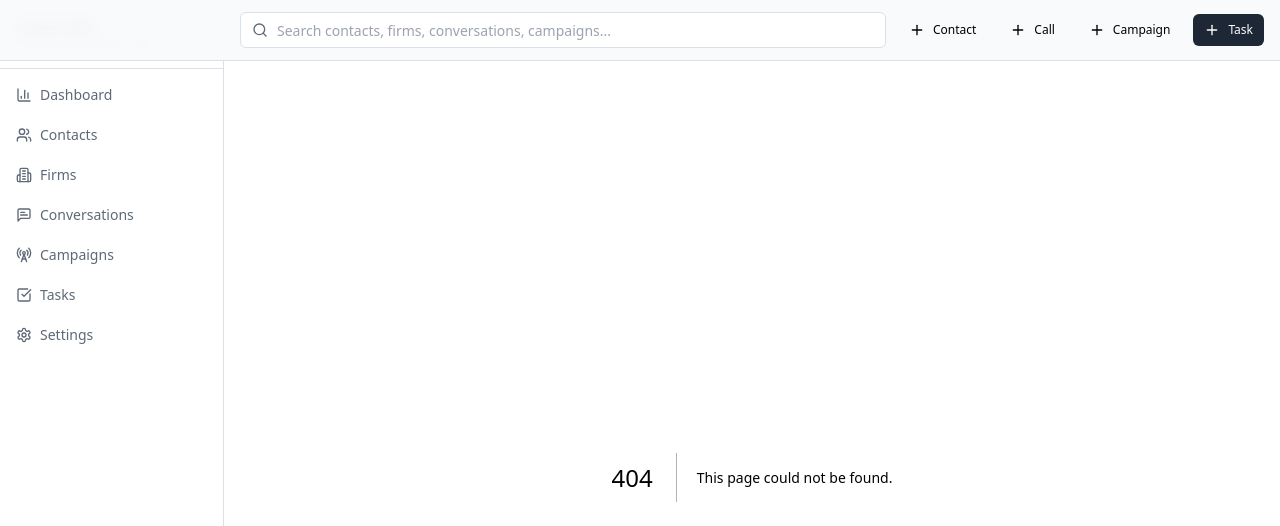
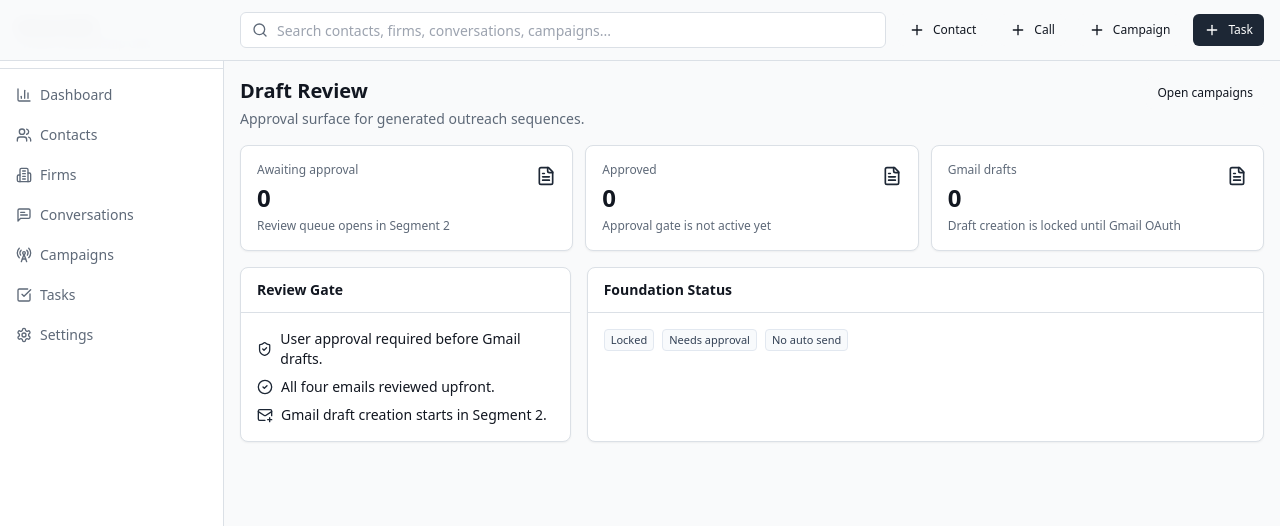
Before and after one commit to Adam-Li-611/networking-machine, a Next.js app: page /drafts in a window 1280 px wide. Before the commit this address had no page. Shown: the top 526 px of the page. Built offline with nearby package versions, Linux system fonts and the light colour scheme.

Commit message:
Add draft review foundation route

```diff
--- /dev/null
+++ b/app/drafts/page.tsx
@@ -0,0 +1,56 @@
+import { CheckCircle2, FileText, MailPlus, ShieldCheck } from "lucide-react";
+import { Badge } from "@/components/ui/badge";
+import { ButtonLink } from "@/components/ui/button";
+import { Card, CardContent, CardHeader, CardTitle } from "@/components/ui/card";
+import { PageHeader } from "@/components/page-header";
+
+const queues = [
+  { label: "Awaiting approval", value: "0", detail: "Review queue opens in Segment 2" },
+  { label: "Approved", value: "0", detail: "Approval gate is not active yet" },
+  { label: "Gmail drafts", value: "0", detail: "Draft creation is locked until Gmail OAuth" }
+];
+
+export default function DraftReviewPage() {
+  return (
+    <div>
+      <PageHeader
+        title="Draft Review"
+        description="Approval surface for generated outreach sequences."
+        actions={<ButtonLink href="/campaigns" variant="outline" size="sm">Open campaigns</ButtonLink>}
+      />
+      <div className="grid gap-3 md:grid-cols-3">
+        {queues.map((queue) => (
+          <Card key={queue.label}>
+            <CardContent className="flex items-start justify-between gap-3 p-4">
+              <div>
+                <div className="text-xs text-muted-foreground">{queue.label}</div>
+                <div className="mt-1 text-2xl font-semibold">{queue.value}</div>
+                <div className="mt-1 text-xs text-muted-foreground">{queue.detail}</div>
+              </div>
+              <FileText className="mt-1 h-5 w-5 text-primary" />
+            </CardContent>
+          </Card>
+        ))}
+      </div>
+
+      <div className="mt-4 grid gap-4 lg:grid-cols-3">
+        <Card>
+          <CardHeader><CardTitle>Review Gate</CardTitle></CardHeader>
+          <CardContent className="grid gap-2 text-sm">
+            <div className="flex items-center gap-2"><ShieldCheck className="h-4 w-4 text-primary" /> User approval required before Gmail drafts.</div>
+            <div className="flex items-center gap-2"><CheckCircle2 className="h-4 w-4 text-primary" /> All four emails reviewed upfront.</div>
+            <div className="flex items-center gap-2"><MailPlus className="h-4 w-4 text-primary" /> Gmail draft creation starts in Segment 2.</div>
+          </CardContent>
+        </Card>
+        <Card className="lg:col-span-2">
+          <CardHeader><CardTitle>Foundation Status</CardTitle></CardHeader>
+          <CardContent className="flex flex-wrap gap-2">
+            <Badge value="LOCKED" />
+            <Badge value="NEEDS APPROVAL" />
+            <Badge value="NO AUTO SEND" />
+          </CardContent>
+        </Card>
+      </div>
+    </div>
+  );
+}
```
